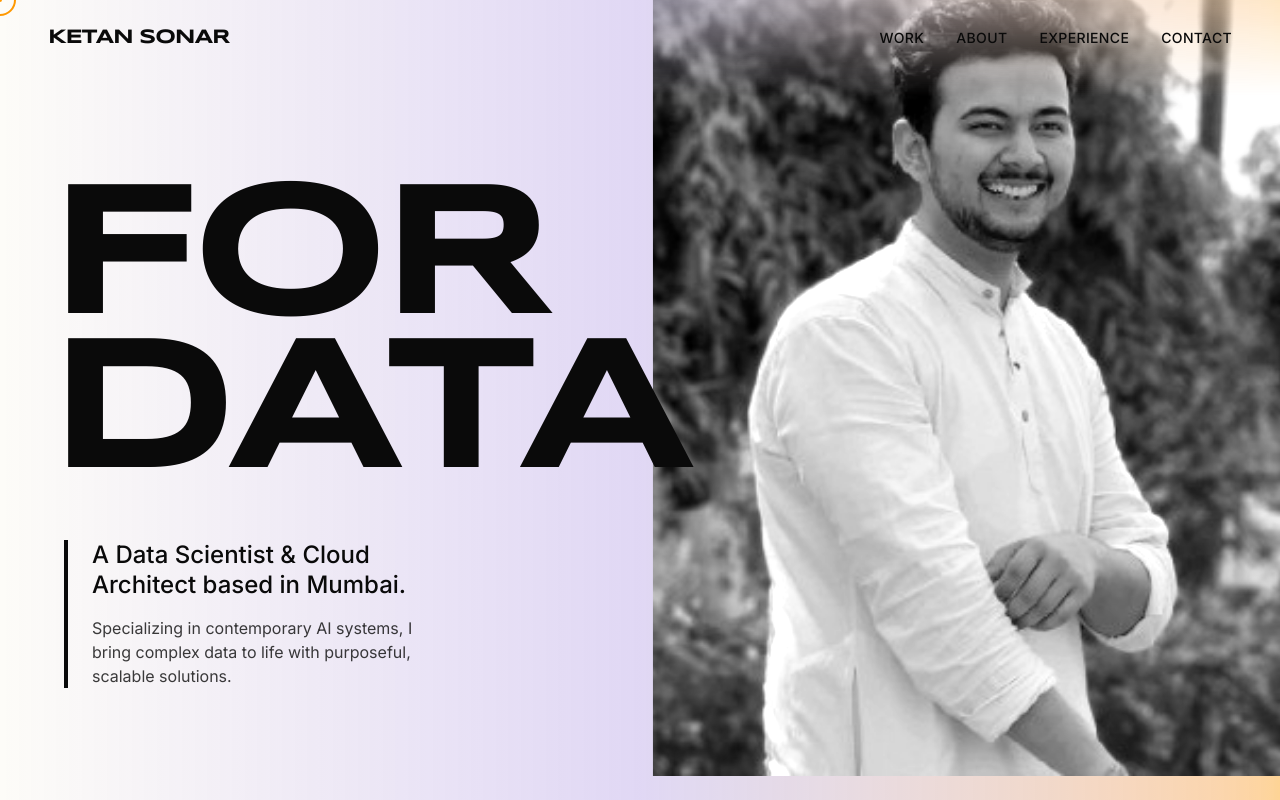
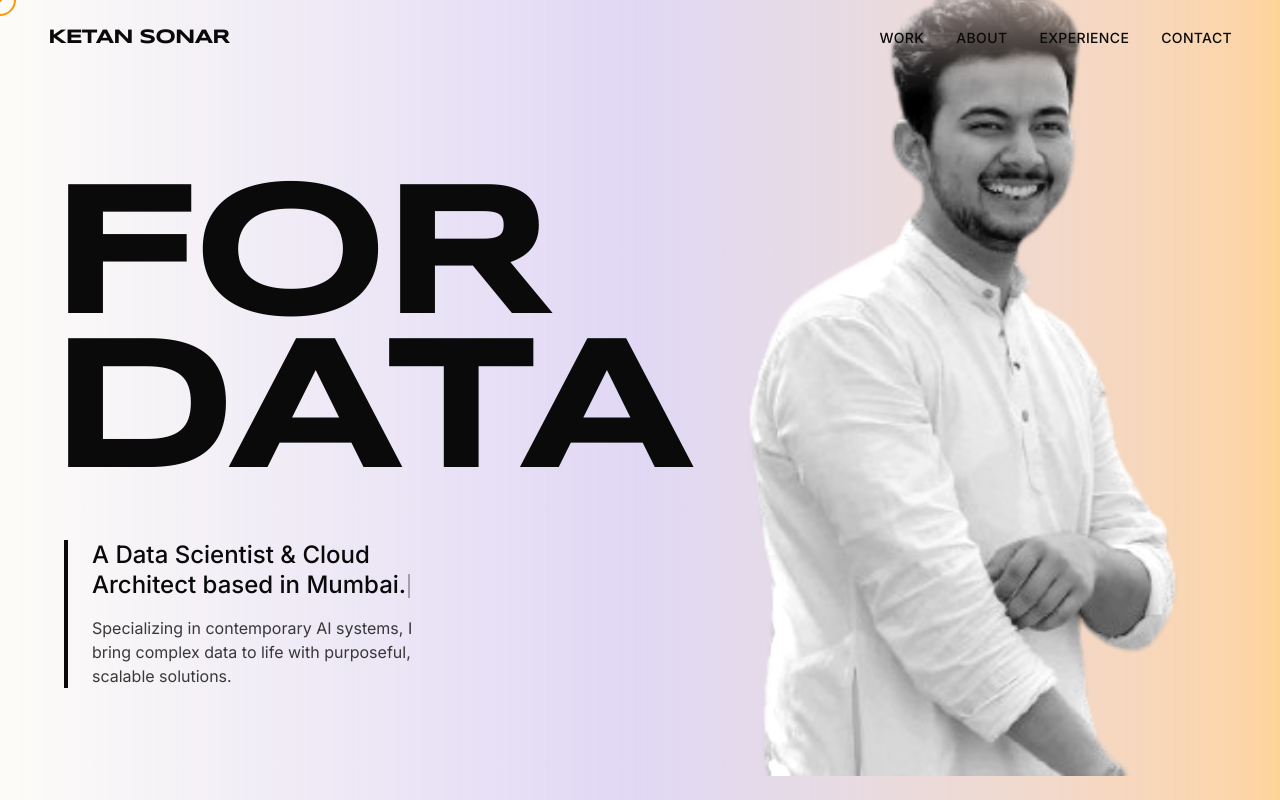
Before and after one commit to littleDataChamp/ketan-sonar-portfolio, a Next.js app: page /ketan-sonar-portfolio/ in a window 1280 px wide. Shown: the top 800 px of the page. Built offline with nearby package versions, Linux system fonts and the light colour scheme.

Commit message:
fix: project overlap, add typewriter, new profile image

```diff
--- a/src/components/Hero.tsx
+++ b/src/components/Hero.tsx
@@ -1,6 +1,7 @@
 "use client";
 
 import { motion, Variants } from "framer-motion";
+import Typewriter from "./Typewriter";
 
 export default function Hero() {
   const containerVariants: Variants = {
@@ -45,13 +46,18 @@ export default function Hero() {
             DATA
           </motion.h1>
 
-          <motion.div variants={itemVariants} className="mt-8 md:mt-12 max-w-sm ml-1 md:ml-4 border-l-4 border-foreground pl-4 md:pl-6">
+          <motion.div variants={itemVariants} className="mt-8 md:mt-12 max-w-sm ml-1 md:ml-4 border-l-4 border-foreground pl-4 md:pl-6 min-h-[120px]">
             <p className="text-lg md:text-2xl font-medium leading-tight text-foreground">
-              A Data Scientist & Cloud Architect based in Mumbai.
+              <Typewriter text="A Data Scientist & Cloud Architect based in Mumbai." delay={1.5} />
             </p>
-            <p className="mt-2 md:mt-4 text-sm md:text-base opacity-80 text-foreground">
+            <motion.p
+              initial={{ opacity: 0 }}
+              animate={{ opacity: 0.8 }}
+              transition={{ delay: 4, duration: 1 }}
+              className="mt-2 md:mt-4 text-sm md:text-base text-foreground"
+            >
               Specializing in contemporary AI systems, I bring complex data to life with purposeful, scalable solutions.
-            </p>
+            </motion.p>
           </motion.div>
         </motion.div>
 
--- a/src/components/Projects.tsx
+++ b/src/components/Projects.tsx
@@ -151,14 +151,14 @@ function ProjectCard({ project, isHovered, onHover, onLeave }: any) {
 
         {/* Content & Image */}
         <div className="lg:w-3/4 w-full relative">
-          <div className="relative z-10">
-            <h3 className="text-3xl md:text-5xl lg:text-6xl font-display font-bold tracking-tighter leading-[1.1] mb-4 group-hover:translate-x-4 transition-transform duration-500">
+          <div className="relative z-10 md:max-w-[50%]">
+            <h3 className="text-3xl md:text-4xl lg:text-5xl font-display font-bold tracking-tighter leading-[1.1] mb-4 group-hover:translate-x-4 transition-transform duration-500">
               {project.title}
             </h3>
             <h4 className="text-xl md:text-2xl font-light text-brand-gray-dark mb-6 group-hover:translate-x-4 transition-transform duration-500 delay-75">
               {project.subtitle}
             </h4>
-            <p className="text-base md:text-lg text-brand-charcoal max-w-2xl font-light leading-relaxed opacity-0 group-hover:opacity-100 group-hover:translate-x-4 transition-all duration-500 delay-100 max-h-0 group-hover:max-h-40 overflow-hidden">
+            <p className="text-base md:text-lg text-brand-charcoal font-light leading-relaxed opacity-0 group-hover:opacity-100 group-hover:translate-x-4 transition-all duration-500 delay-100 max-h-0 group-hover:max-h-40 overflow-hidden pr-4">
               {project.description}
             </p>
           </div>
--- /dev/null
+++ b/src/components/Typewriter.tsx
@@ -0,0 +1,48 @@
+"use client";
+
+import { motion } from "framer-motion";
+import { useEffect, useState } from "react";
+
+interface TypewriterProps {
+  text: string;
+  className?: string;
+  delay?: number;
+}
+
+export default function Typewriter({ text, className = "", delay = 0 }: TypewriterProps) {
+  const [displayedText, setDisplayedText] = useState("");
+
+  useEffect(() => {
+    let i = 0;
+    const typingInterval = setInterval(() => {
+      if (i < text.length) {
+        setDisplayedText(text.slice(0, i + 1));
+        i++;
+      } else {
+        clearInterval(typingInterval);
+      }
+    }, 50); // Speed of typing
+
+    // Wait for the delay before starting
+    const timeout = setTimeout(() => {
+      setDisplayedText(""); // Reset before typing starts (if re-triggered)
+      i = 0;
+    }, delay * 1000);
+
+    return () => {
+      clearInterval(typingInterval);
+      clearTimeout(timeout);
+    };
+  }, [text, delay]);
+
+  return (
+    <span className={className}>
+      {displayedText}
+      <motion.span
+        animate={{ opacity: [0, 1, 0] }}
+        transition={{ repeat: Infinity, duration: 0.8 }}
+        className="inline-block ml-[2px] w-[2px] h-[1em] bg-current align-middle"
+      />
+    </span>
+  );
+}
```
Also changed, not shown: public/images/profile.png.
